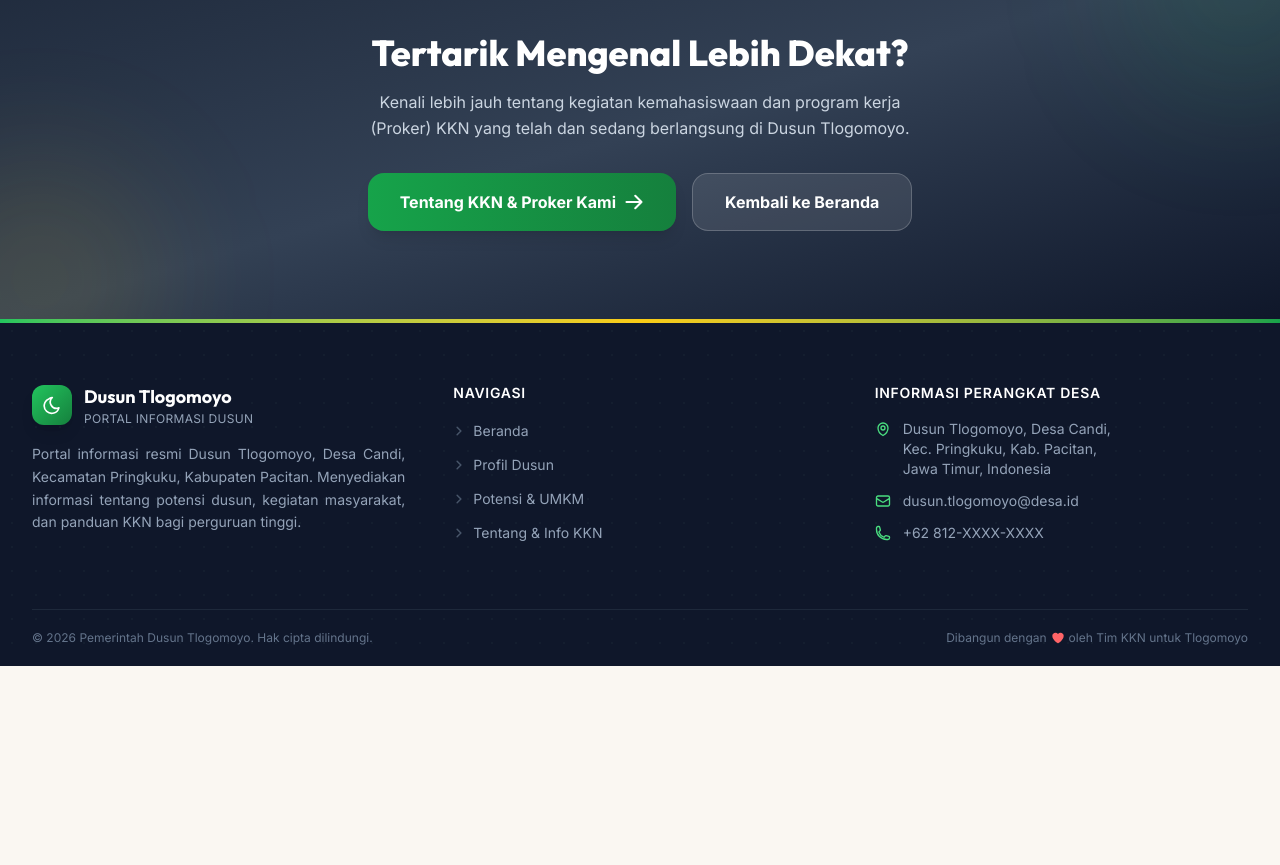
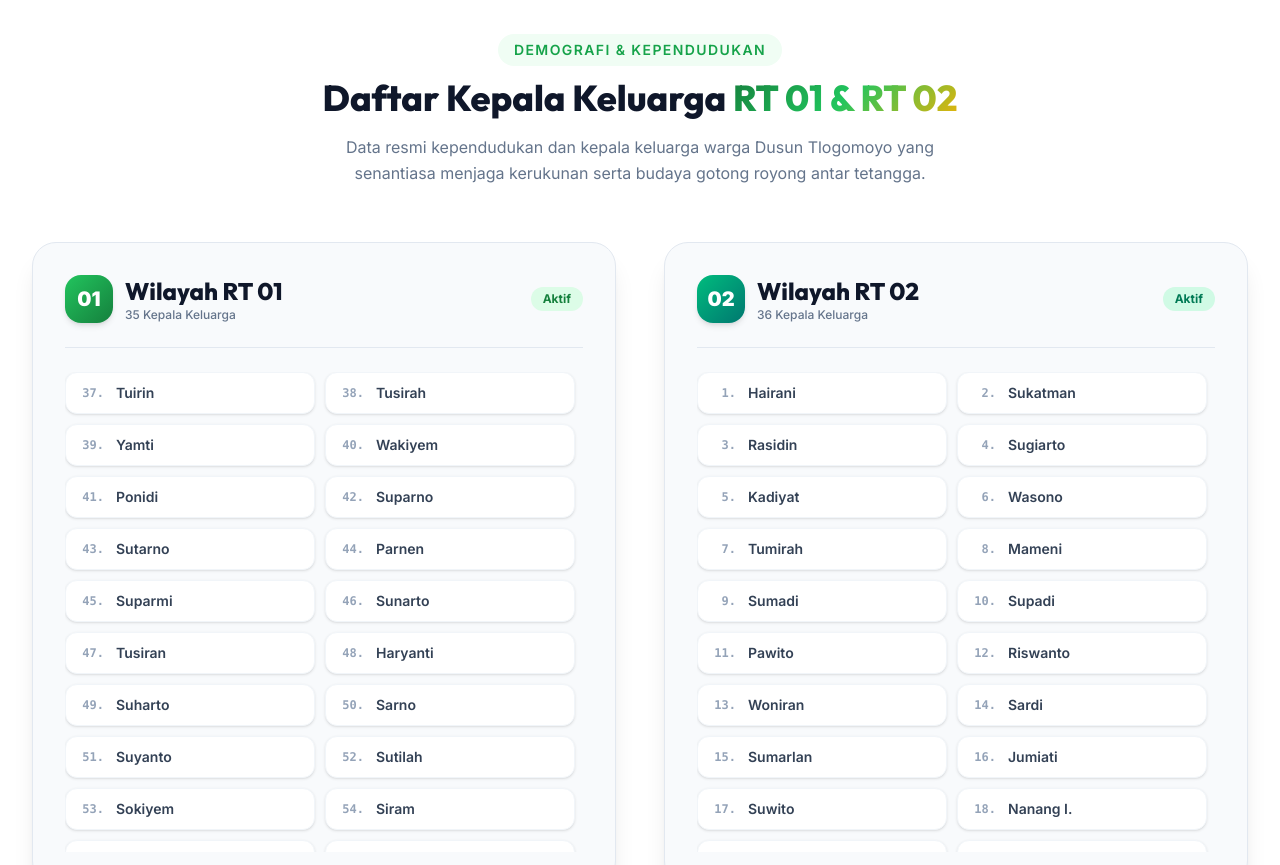
Before and after one commit to Jamesmarvins/portal-dusun-tlogomulyo, a Next.js app: page /profil-dusun in a window 1280 px wide. Shown: the part 6140-7005 px from the top of the page. Before the commit the page ends 6806 px from the top, so only its background shows below. Built offline with nearby package versions, Linux system fonts and the light colour scheme.

Commit message:
feat: add resident directory for RT 01 and RT 02 (71 families)

```diff
--- a/app/profil-dusun/page.js
+++ b/app/profil-dusun/page.js
@@ -599,6 +599,86 @@ export default function ProfilDusunPage() {
         </div>
       </section>
 
+      {/* ===== DIREKTORI WARGA (RT 01 & RT 02) ===== */}
+      <section className="py-14 sm:py-18 lg:py-22 bg-white dark:bg-slate-800 border-t border-slate-100 dark:border-slate-700">
+        <div className="max-w-7xl mx-auto px-4 sm:px-6 lg:px-8">
+          <div className="text-center mb-10 sm:mb-14 animate-fade-in-up">
+            <span className="inline-block text-xs sm:text-sm font-semibold text-primary-600 uppercase tracking-widest mb-3 bg-primary-50 px-4 py-1.5 rounded-full">
+              Demografi & Kependudukan
+            </span>
+            <h2 className="font-heading text-2xl sm:text-3xl lg:text-4xl font-extrabold text-slate-900 dark:text-white mb-4">
+              Daftar Kepala Keluarga{" "}
+              <span className="gradient-text">RT 01 & RT 02</span>
+            </h2>
+            <p className="text-sm sm:text-base text-slate-500 dark:text-slate-400 max-w-2xl mx-auto leading-relaxed text-center">
+              Data resmi kependudukan dan kepala keluarga warga Dusun Tlogomoyo yang senantiasa menjaga kerukunan serta budaya gotong royong antar tetangga.
+            </p>
+          </div>
+
+          <div className="grid grid-cols-1 md:grid-cols-2 gap-8 lg:gap-12 items-start">
+            {/* RT 01 Card */}
+            <div className="bg-slate-50 dark:bg-slate-900 rounded-3xl p-6 sm:p-8 border border-slate-200 dark:border-slate-700 shadow-xl">
+              <div className="flex items-center justify-between pb-6 mb-6 border-b border-slate-200 dark:border-slate-800">
+                <div className="flex items-center gap-3">
+                  <div className="w-12 h-12 rounded-2xl bg-gradient-to-br from-primary-500 to-primary-700 flex items-center justify-center text-white font-black text-xl shadow-md">
+                    01
+                  </div>
+                  <div>
+                    <h3 className="font-heading text-xl sm:text-2xl font-extrabold text-slate-900 dark:text-white">Wilayah RT 01</h3>
+                    <p className="text-xs text-slate-500 font-medium">35 Kepala Keluarga</p>
+                  </div>
+                </div>
+                <span className="px-3 py-1 bg-primary-100 dark:bg-primary-950 text-primary-700 dark:text-primary-300 rounded-full text-xs font-bold">Aktif</span>
+              </div>
+
+              <div className="grid grid-cols-1 sm:grid-cols-2 gap-2.5 max-h-[480px] overflow-y-auto pr-2 custom-scrollbar">
+                {[
+                  "Tuirin", "Tusirah", "Yamti", "Wakiyem", "Ponidi", "Suparno", "Sutarno", "Parnen", "Suparmi", "Sunarto",
+                  "Tusiran", "Haryanti", "Suharto", "Sarno", "Suyanto", "Sutilah", "Sokiyem", "Siram", "Sukiman", "Tusiran",
+                  "Salbani", "Paiyem", "Boinah", "Wagiran", "Wonimin", "Katemi", "Boyadi", "Sokiran", "Yati", "Mujiatin",
+                  "Etik", "Surono", "Siti. A.", "Sugito", "Sugiyanto"
+                ].map((name, idx) => (
+                  <div key={idx} className="flex items-center gap-3 bg-white dark:bg-slate-800/80 px-3.5 py-2.5 rounded-xl border border-slate-100 dark:border-slate-700/60 shadow-sm hover:border-primary-300 transition-colors">
+                    <span className="w-6 text-right text-xs font-mono font-bold text-slate-400">{idx + 37}.</span>
+                    <span className="text-sm font-semibold text-slate-700 dark:text-slate-200 truncate">{name}</span>
+                  </div>
+                ))}
+              </div>
+            </div>
+
+            {/* RT 02 Card */}
+            <div className="bg-slate-50 dark:bg-slate-900 rounded-3xl p-6 sm:p-8 border border-slate-200 dark:border-slate-700 shadow-xl">
+              <div className="flex items-center justify-between pb-6 mb-6 border-b border-slate-200 dark:border-slate-800">
+                <div className="flex items-center gap-3">
+                  <div className="w-12 h-12 rounded-2xl bg-gradient-to-br from-emerald-500 to-teal-700 flex items-center justify-center text-white font-black text-xl shadow-md">
+                    02
+                  </div>
+                  <div>
+                    <h3 className="font-heading text-xl sm:text-2xl font-extrabold text-slate-900 dark:text-white">Wilayah RT 02</h3>
+                    <p className="text-xs text-slate-500 font-medium">36 Kepala Keluarga</p>
+                  </div>
+                </div>
+                <span className="px-3 py-1 bg-emerald-100 dark:bg-emerald-950 text-emerald-700 dark:text-emerald-300 rounded-full text-xs font-bold">Aktif</span>
+              </div>
+
+              <div className="grid grid-cols-1 sm:grid-cols-2 gap-2.5 max-h-[480px] overflow-y-auto pr-2 custom-scrollbar">
+                {[
+                  "Hairani", "Sukatman", "Rasidin", "Sugiarto", "Kadiyat", "Wasono", "Tumirah", "Mameni", "Sumadi", "Supadi",
+                  "Pawito", "Riswanto", "Woniran", "Sardi", "Sumarlan", "Jumiati", "Suwito", "Nanang I.", "Samino", "Yudi",
+                  "Saidi", "Tumino", "Sukadi", "Parno", "Katirun", "Suryanto", "Jumingan", "Bambang", "Tumiran", "Dwi",
+                  "Agus", "Purwanto", "Joko", "Tukino", "Poiman", "Samidi"
+                ].map((name, idx) => (
+                  <div key={idx} className="flex items-center gap-3 bg-white dark:bg-slate-800/80 px-3.5 py-2.5 rounded-xl border border-slate-100 dark:border-slate-700/60 shadow-sm hover:border-emerald-300 transition-colors">
+                    <span className="w-6 text-right text-xs font-mono font-bold text-slate-400">{idx + 1}.</span>
+                    <span className="text-sm font-semibold text-slate-700 dark:text-slate-200 truncate">{name}</span>
+                  </div>
+                ))}
+              </div>
+            </div>
+          </div>
+        </div>
+      </section>
+
       {/* ===== CTA BOTTOM ===== */}
       <section className="py-14 sm:py-18 lg:py-22 bg-gradient-to-br from-slate-800 via-slate-700 to-slate-900 relative overflow-hidden">
         <div className="absolute inset-0 pointer-events-none">
```
